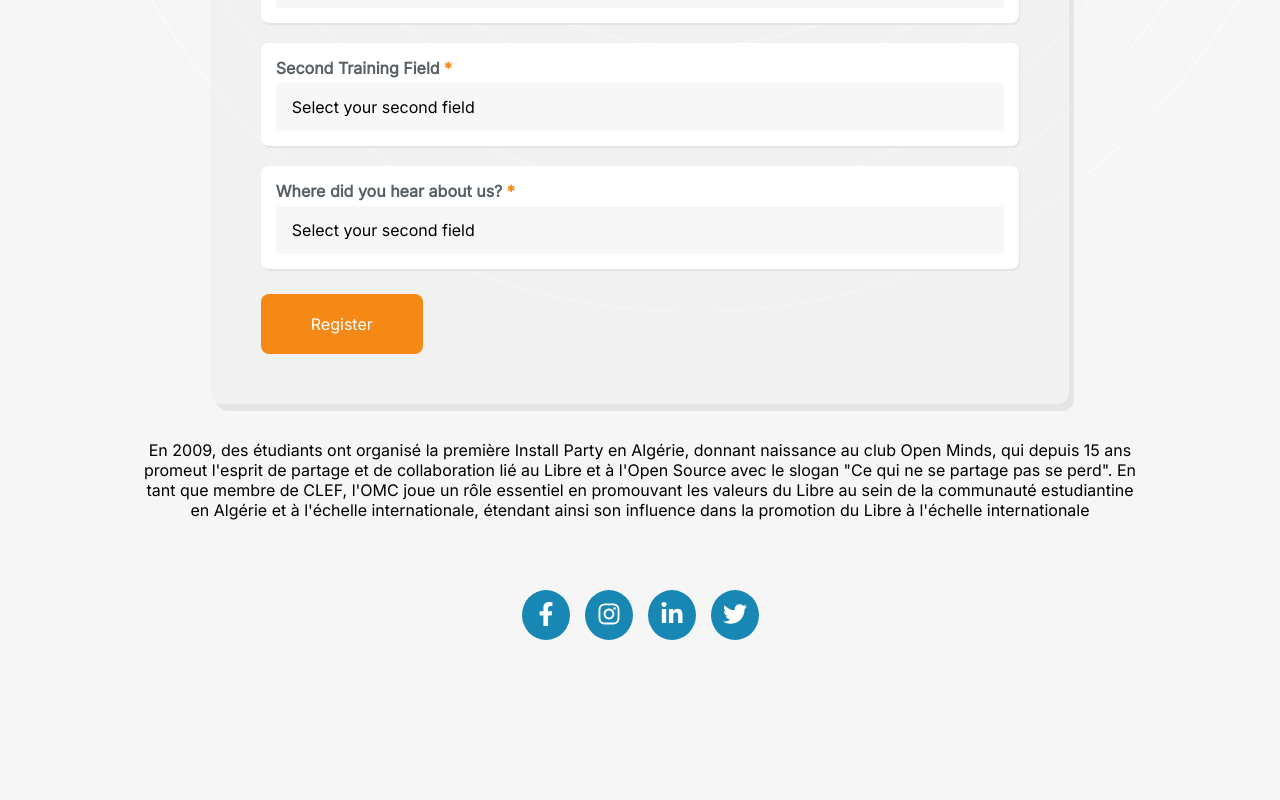
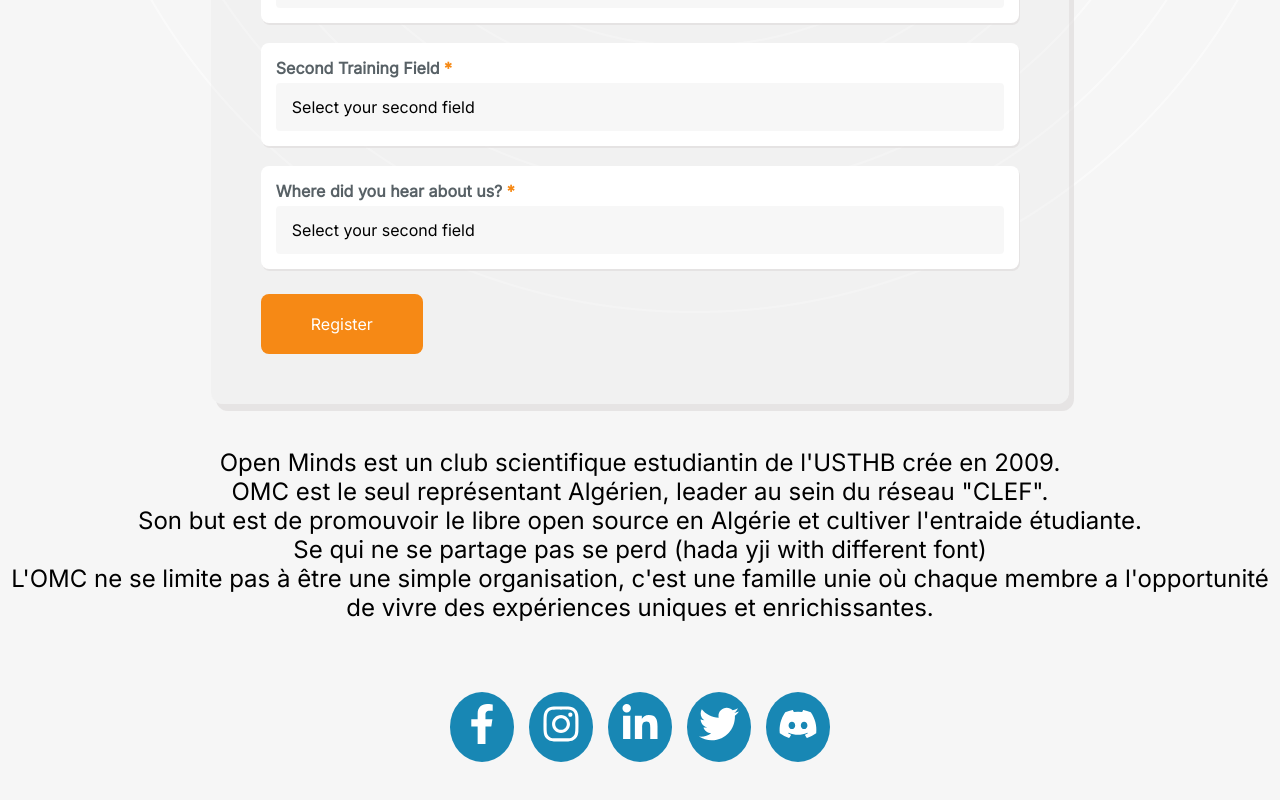
Before and after one commit to zaki031/Summer-School-Website, a React (Create React App) app: page / in a window 1280 px wide. Shown: the part 1026-1826 px from the top of the page. Before the commit the page ends 1774 px from the top, so only its background shows below. Built offline with nearby package versions, Linux system fonts and the light colour scheme.

Commit message:
social links

```diff
--- a/src/App.js
+++ b/src/App.js
@@ -7,7 +7,7 @@ import palm from "./images/palm.png"
 import Form from "./components/form"
 import circles from "./images/circles.png"
 import points from "./images/points.png"
-import {FaFacebookF,FaInstagram,FaLinkedinIn,FaTwitter} from "react-icons/fa"
+import {FaFacebookF,FaInstagram,FaLinkedinIn,FaTwitter,FaDiscord} from "react-icons/fa"
 import { useEffect } from "react";
 import AOS from "aos";
 import 'aos/dist/aos.css'
@@ -43,14 +43,22 @@ function App() {
     <br/>
 
     <div className='f-p' >    <p >
-    En 2009, des étudiants ont organisé la première Install Party en Algérie, donnant naissance au club Open Minds, qui depuis 15 ans promeut l'esprit de partage et de collaboration lié au Libre et à l'Open Source avec le slogan "Ce qui ne se partage pas se perd". En tant que membre de CLEF, l'OMC joue un rôle essentiel en promouvant les valeurs du Libre au sein de la communauté estudiantine en Algérie et à l'échelle internationale, étendant ainsi son influence dans la promotion du Libre à l'échelle internationale
+    Open Minds est un club scientifique estudiantin de l'USTHB crée en 2009.<br/>
+OMC  est le seul représentant Algérien, leader au sein du réseau "CLEF".<br/>
+Son but est de promouvoir le libre open source en Algérie et cultiver l'entraide étudiante.<br/>
+
+Se qui ne se partage pas se perd (hada yji with different font)<br/>
+
+L'OMC ne se limite pas à être une simple organisation, c'est une famille unie où chaque membre a l'opportunité de vivre des expériences uniques et enrichissantes.<br/>
+
     </p>
 </div>
 <div className='social'>
-        <a href="" data-aos="fade-right"><FaFacebookF/></a>
-        <a href="" data-aos="fade-up"><FaInstagram/></a>
-        <a href="" data-aos="fade-up"><FaLinkedinIn/></a>
-        <a href=""data-aos="fade-left"><FaTwitter/></a>
+        <a href="https://www.facebook.com/openmindsclub/" data-aos="fade-right"><FaFacebookF/></a>
+        <a href="https://www.instagram.com/openmindsclub/" data-aos="fade-up"><FaInstagram/></a>
+        <a href="https://www.linkedin.com/company/open-minds-club" data-aos="fade-up"><FaLinkedinIn/></a>
+        <a href="https://twitter.com/i/flow/login?redirect_after_login=%2Fclubopenminds%2F"data-aos="fade-left"><FaTwitter/></a>
+        <a href="https://discord.com/invite/xtr3xrT9hw" data-aos="fade-up"><FaDiscord/></a>
     </div>
 
 
--- a/src/index.css
+++ b/src/index.css
@@ -191,7 +191,7 @@ body{
 .social a{
   text-decoration: none;
   color: white;
-  font-size: 1.5rem;
+  font-size: 2.5rem;
   background: #1887B4;
   border-radius: 50%;
   padding: 12px; padding-bottom: 8px;
@@ -202,7 +202,8 @@ body{
 .f-p p{
   text-align: center;
   margin-right: auto;margin-left: auto;
-  max-width: 1000px;
+  max-width: 1300px;
+  font-size: 1.5rem;
 }
 
 
@@ -263,6 +264,9 @@ rgba(235, 235, 235, 0.397);
 
 
 @media only screen and (max-width: 600px) {
+  body{
+    overflow-x: hidden;
+  }
 
   #p1,
   #p2,
@@ -279,4 +283,5 @@ rgba(235, 235, 235, 0.397);
   #bg{
     max-width: 100%;
   }
+
 }
```
